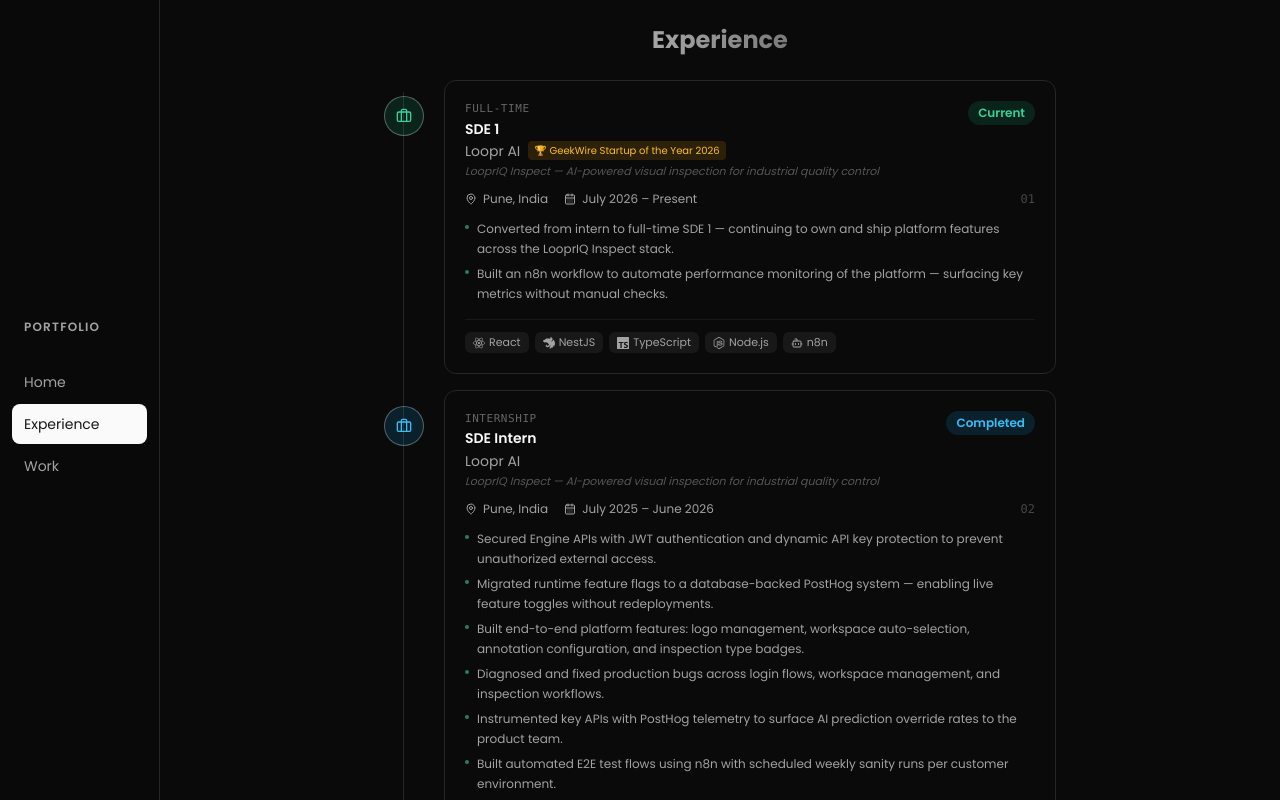
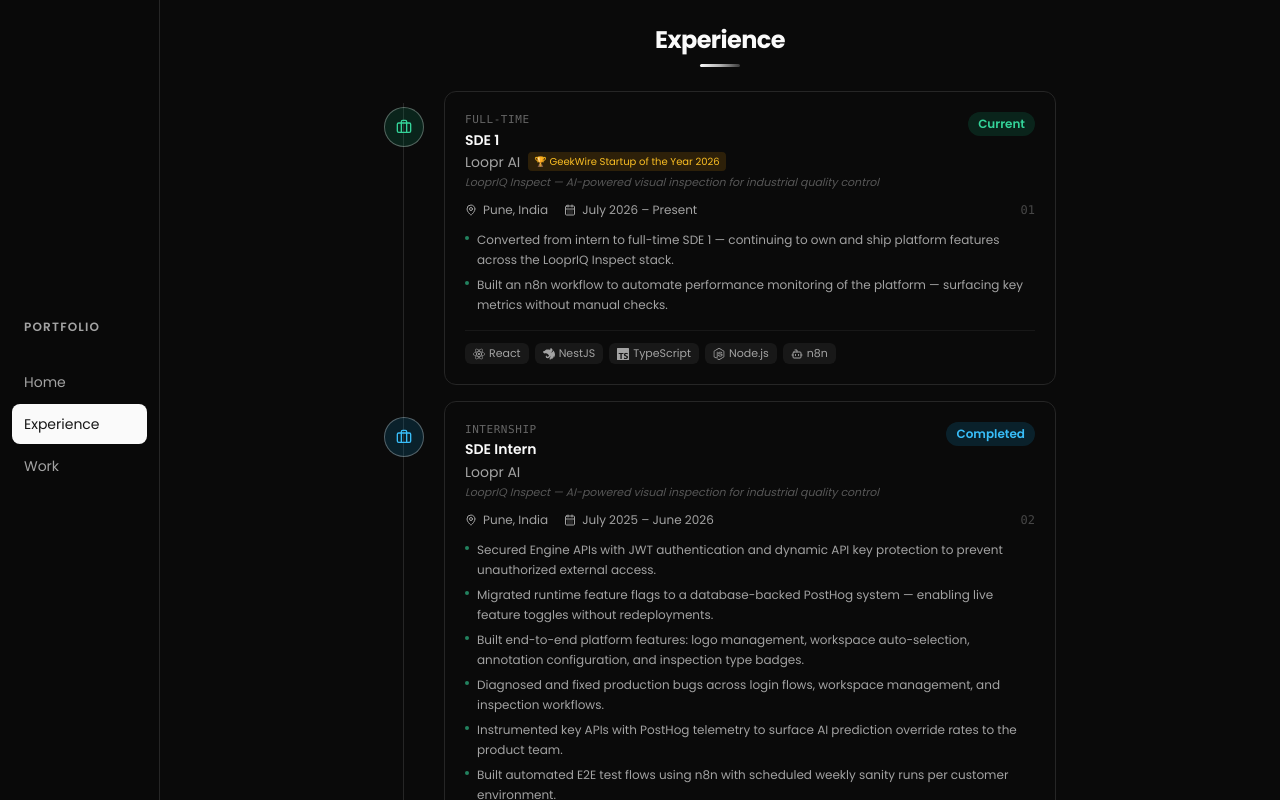
Before and after one commit to vjymisal0/portfolio-vijay, a Next.js app: page / in a window 1280 px wide. Both pictures are taken after a click on the button "Experience". Built offline with nearby package versions, Linux system fonts and the light colour scheme.

Commit message:
refactor: replace motion headers with SectionTitle component in Education, Experience, Projects, and Skills; update introduction role title

```diff
--- a/components/education.tsx
+++ b/components/education.tsx
@@ -2,6 +2,7 @@
 
 import { motion } from 'framer-motion'
 import { MapPin, CalendarDays } from 'lucide-react'
+import SectionTitle from '@/components/section-title'
 
 const educationData = [
   {
@@ -49,14 +50,7 @@
 export default function Education() {
   return (
     <div className="max-w-2xl mx-auto">
-        <motion.h2
-          className="text-2xl font-bold mb-8 text-center bg-clip-text text-transparent bg-gradient-to-r from-primary to-secondary"
-          initial={{ opacity: 0, y: -14 }}
-          animate={{ opacity: 1, y: 0 }}
-          transition={{ duration: 0.4 }}
-        >
-          Education
-        </motion.h2>
+        <SectionTitle className="mb-8">Education</SectionTitle>
 
         {/* Timeline */}
         <div className="relative">
--- a/components/experience.tsx
+++ b/components/experience.tsx
@@ -2,6 +2,7 @@
 
 import { motion } from 'framer-motion'
 import ElasticScroll from '@/components/elastic-scroll'
+import SectionTitle from '@/components/section-title'
 import { Briefcase, MapPin, CalendarDays, ShieldCheck, Bot, Activity } from 'lucide-react'
 import { SiReact, SiNestjs, SiTypescript, SiNodedotjs } from 'react-icons/si'
 import type { IconType } from 'react-icons'
@@ -86,14 +87,7 @@
         innerClassName="min-h-full flex flex-col justify-center py-6 px-4 pb-24 lg:pb-6"
       >
       <div className="container mx-auto max-w-2xl">
-        <motion.h2
-          className="text-2xl font-bold mb-6 text-center bg-clip-text text-transparent bg-gradient-to-r from-primary to-secondary"
-          initial={{ opacity: 0, y: -14 }}
-          animate={{ opacity: 1, y: 0 }}
-          transition={{ duration: 0.4 }}
-        >
-          Experience
-        </motion.h2>
+        <SectionTitle className="mb-6">Experience</SectionTitle>
 
         <div className="relative">
           <div className="absolute left-[19px] top-3 bottom-3 w-px bg-border" />
--- a/components/introduction.tsx
+++ b/components/introduction.tsx
@@ -47,7 +47,7 @@
               variants={itemVariants}
               className="inline-block text-xs font-semibold tracking-[0.2em] uppercase text-muted-foreground mb-4"
             >
-              Full-Stack Developer
+              SOFTWARE ENGINEER
             </motion.span>
 
             <motion.h1
--- a/components/projects.tsx
+++ b/components/projects.tsx
@@ -2,6 +2,7 @@
 
 import { motion } from "framer-motion"
 import { Badge } from "@/components/ui/badge"
+import SectionTitle from "@/components/section-title"
 import { ExternalLink, MessageCircle, Syringe, ShoppingCart, Activity } from "lucide-react"
 import { BiNotepad } from "react-icons/bi"
 import { MdOutlineSportsCricket } from "react-icons/md"
@@ -104,14 +105,7 @@
 
   return (
     <div>
-        <motion.h2
-          className="text-2xl font-bold mb-5 text-center bg-clip-text text-transparent bg-gradient-to-r from-primary to-secondary"
-          initial={{ opacity: 0, y: -14 }}
-          animate={{ opacity: 1, y: 0 }}
-          transition={{ duration: 0.4 }}
-        >
-          Projects
-        </motion.h2>
+        <SectionTitle className="mb-5">Projects</SectionTitle>
 
         <motion.div
           className="grid gap-3 md:grid-cols-2 lg:grid-cols-3"
--- /dev/null
+++ b/components/section-title.tsx
@@ -0,0 +1,25 @@
+'use client'
+
+import { motion } from 'framer-motion'
+import type { ReactNode } from 'react'
+
+interface Props {
+  children: ReactNode
+  className?: string
+}
+
+export default function SectionTitle({ children, className = '' }: Props) {
+  return (
+    <motion.div
+      className={`flex flex-col items-center ${className}`}
+      initial={{ opacity: 0, y: -14 }}
+      animate={{ opacity: 1, y: 0 }}
+      transition={{ duration: 0.4 }}
+    >
+      <h2 className="text-2xl font-bold tracking-tight text-foreground">
+        {children}
+      </h2>
+      <span className="mt-2 h-[3px] w-10 rounded-full bg-gradient-to-r from-primary via-primary/70 to-primary/20" />
+    </motion.div>
+  )
+}
--- a/components/skills.tsx
+++ b/components/skills.tsx
@@ -1,7 +1,8 @@
 'use client'
 
-import { motion } from 'framer-motion'
-import { Server, GitBranch, Bot, Zap } from 'lucide-react'
+import { useState } from 'react'
+import { motion, AnimatePresence } from 'framer-motion'
+import { Server, GitBranch, Bot, Zap, ChevronDown } from 'lucide-react'
 import {
   SiOpenjdk, SiPython, SiJavascript, SiTypescript,
   SiHtml5, SiCss3, SiTailwindcss, SiReact, SiNextdotjs,
@@ -107,17 +108,40 @@
 }
 
 export default function Skills() {
+  const [open, setOpen] = useState(false)
+
   return (
     <div>
-        <motion.h2
-          className="text-2xl font-bold mb-5 text-center bg-clip-text text-transparent bg-gradient-to-r from-primary to-secondary"
+        <motion.div
+          className="flex flex-col items-center mb-5"
           initial={{ opacity: 0, y: -14 }}
           animate={{ opacity: 1, y: 0 }}
           transition={{ duration: 0.4 }}
         >
-          Skills
-        </motion.h2>
+          <button
+            type="button"
+            onClick={() => setOpen((v) => !v)}
+            aria-expanded={open}
+            className="group flex items-center gap-2 text-2xl font-bold tracking-tight text-foreground cursor-pointer"
+          >
+            Skills
+            <ChevronDown
+              className={`w-5 h-5 text-muted-foreground transition-transform duration-300 ${open ? 'rotate-180' : ''}`}
+            />
+          </button>
+          <span className="mt-2 h-[3px] w-10 rounded-full bg-gradient-to-r from-primary via-primary/70 to-primary/20" />
+        </motion.div>
 
+        <AnimatePresence initial={false}>
+        {open && (
+        <motion.div
+          key="skills-grid"
+          initial={{ height: 0, opacity: 0 }}
+          animate={{ height: 'auto', opacity: 1 }}
+          exit={{ height: 0, opacity: 0 }}
+          transition={{ duration: 0.3, ease: 'easeInOut' }}
+          className="overflow-hidden"
+        >
         <motion.div
           className="grid gap-3 md:grid-cols-2 lg:grid-cols-3 xl:grid-cols-4"
           variants={containerVariants}
@@ -164,6 +188,9 @@
             )
           })}
         </motion.div>
+        </motion.div>
+        )}
+        </AnimatePresence>
     </div>
   )
 }
```
